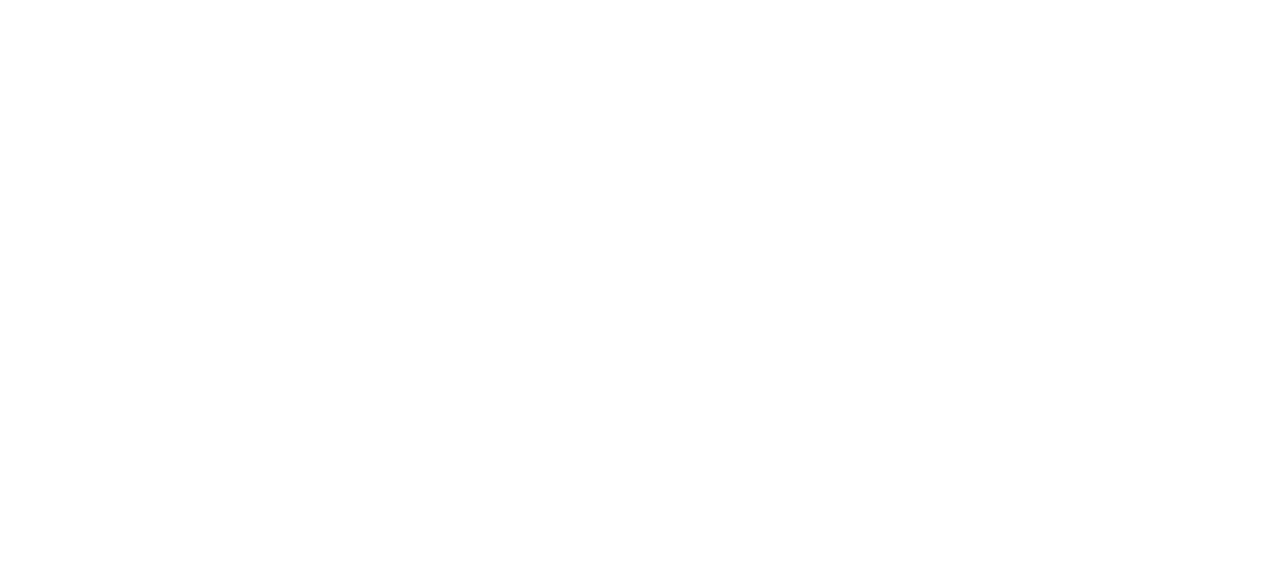
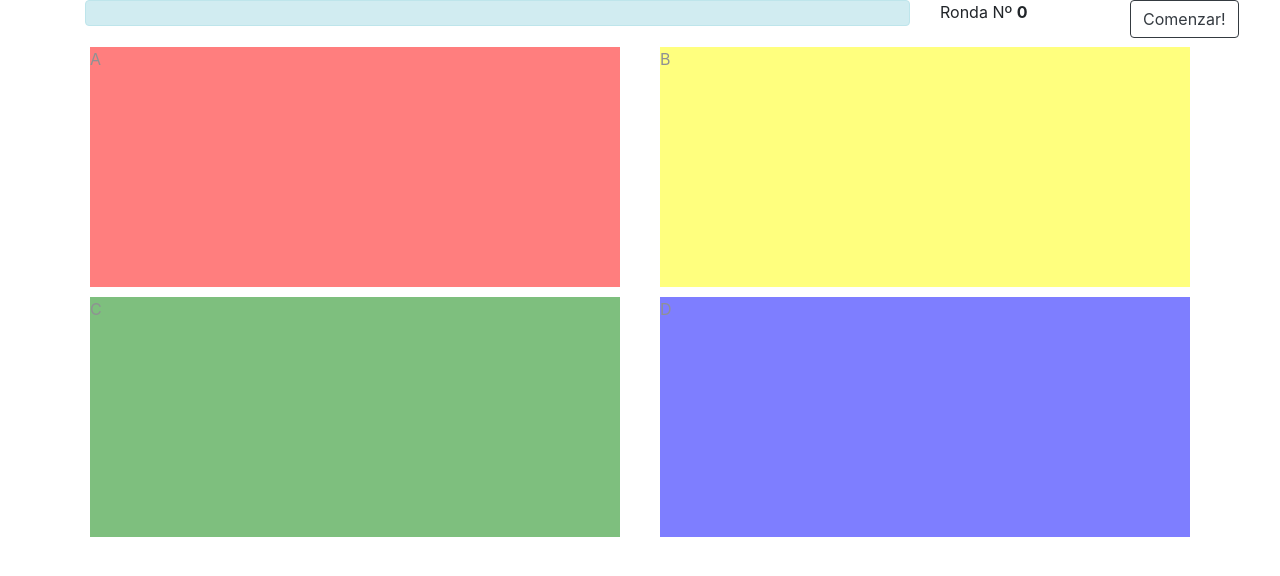
Before and after one commit to nmpellecchia/mi-simon-dice, a website: page index.html in a window 1280 px wide. Drawn offline with nearby package versions, Linux system fonts and the light colour scheme.

Commit message:
Add basic html structure
The visual on the file were needed to be able to play and see the game

```diff
--- a/index.html
+++ b/index.html
@@ -2,11 +2,70 @@
 <html lang="en">
 <head>
     <meta charset="UTF-8">
-    <meta name="viewport" content="width=device-width, initial-scale=1.0">
+    <meta name="viewport" content="width=device-width, initial-scale=1, shrink-to-fit=no">
     <meta http-equiv="X-UA-Compatible" content="ie=edge">
     <title>Simón Dice</title>
+    <link rel="stylesheet" href="node_modules/bootstrap/dist/css/bootstrap.min.css">
+    <style type="text/css">
+        .cuadro {
+            height: 250px;
+            border-color: white;
+            border-width: 5px;
+            border-style: solid;
+            opacity: 0.5;
+            transition: opacity 500ms;
+        }
+
+        #cuadro-1 {
+            background-color: red;
+        }
+
+        #cuadro-2 {
+            background-color: yellow;
+        }
+
+        #cuadro-3 {
+            background-color: green;
+        }
+
+        #cuadro-4 {
+            background-color: blue;
+        }
+    </style>
 </head>
 <body>
+    <div class="container">
+        <div class="row">
+          <div class="col-sm-9">
+            <div class="alert alert-info" role="alert" id="estado"><!-- --></div>
+          </div>
+          <div class="col-sm-2">
+            <p>Ronda Nº <strong id="numero-ronda">0</strong></p>
+          </div>
+          <div class="col-sm-1">
+            <button type="button" class="btn btn-outline-dark">Comenzar!</button>
+          </div>
+        </div>
+      </div>
+      <div class="container" id="tablero">
+        <div class="row">
+          <div class="col-sm">
+            <div class="cuadro" id="cuadro-1">A</div>
+          </div>
+          <div class="col-sm">
+            <div class="cuadro" id="cuadro-2">B</div>
+          </div>
+        </div>
+        <div class="row">
+          <div class="col-sm">
+            <div class="cuadro" id="cuadro-3">C</div>
+          </div>
+          <div class="col-sm">
+            <div class="cuadro" id="cuadro-4">D</div>
+          </div>
+        </div>
+      </div>
 
 </body>
+
 </html>
```
Also changed, not shown: index.css (deleted).
